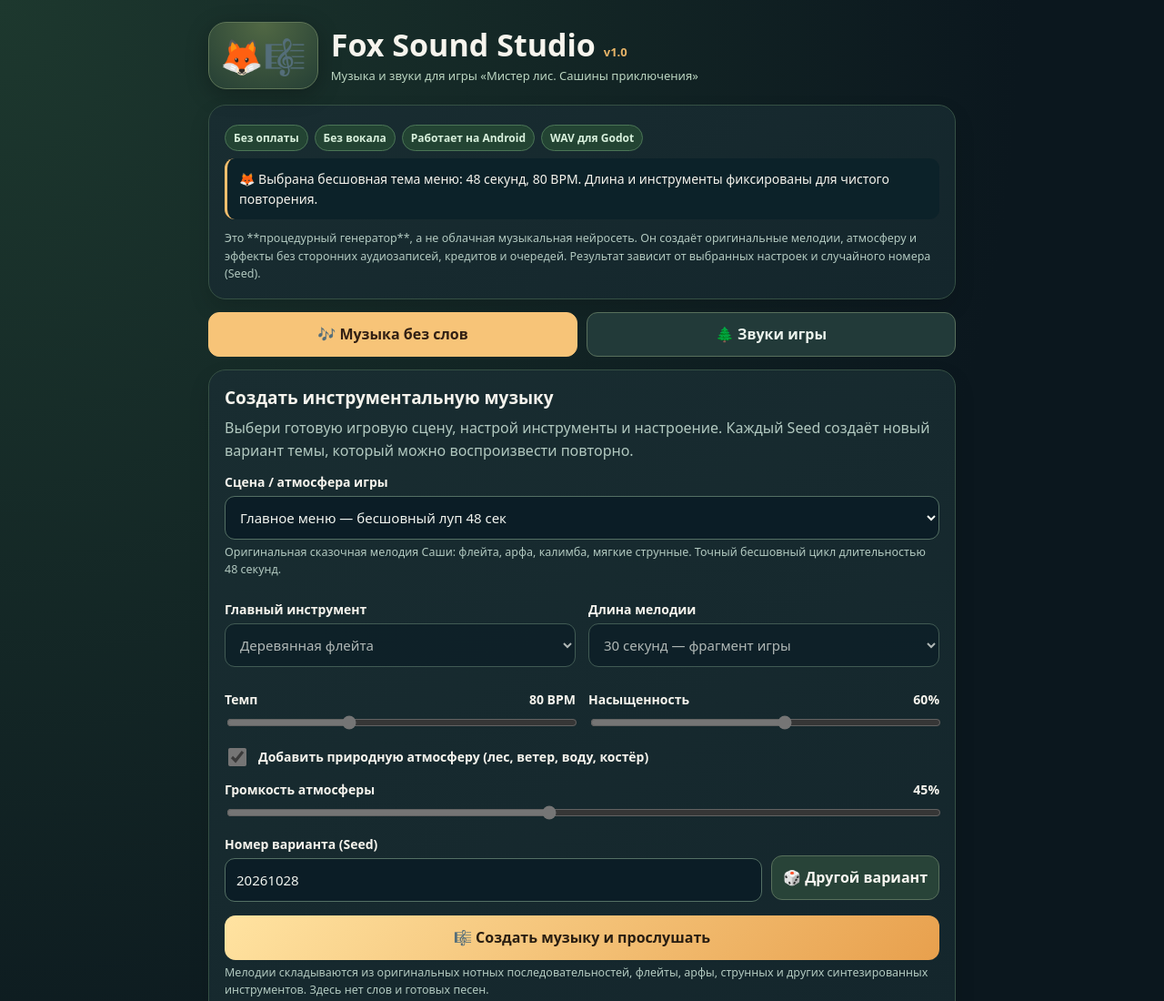
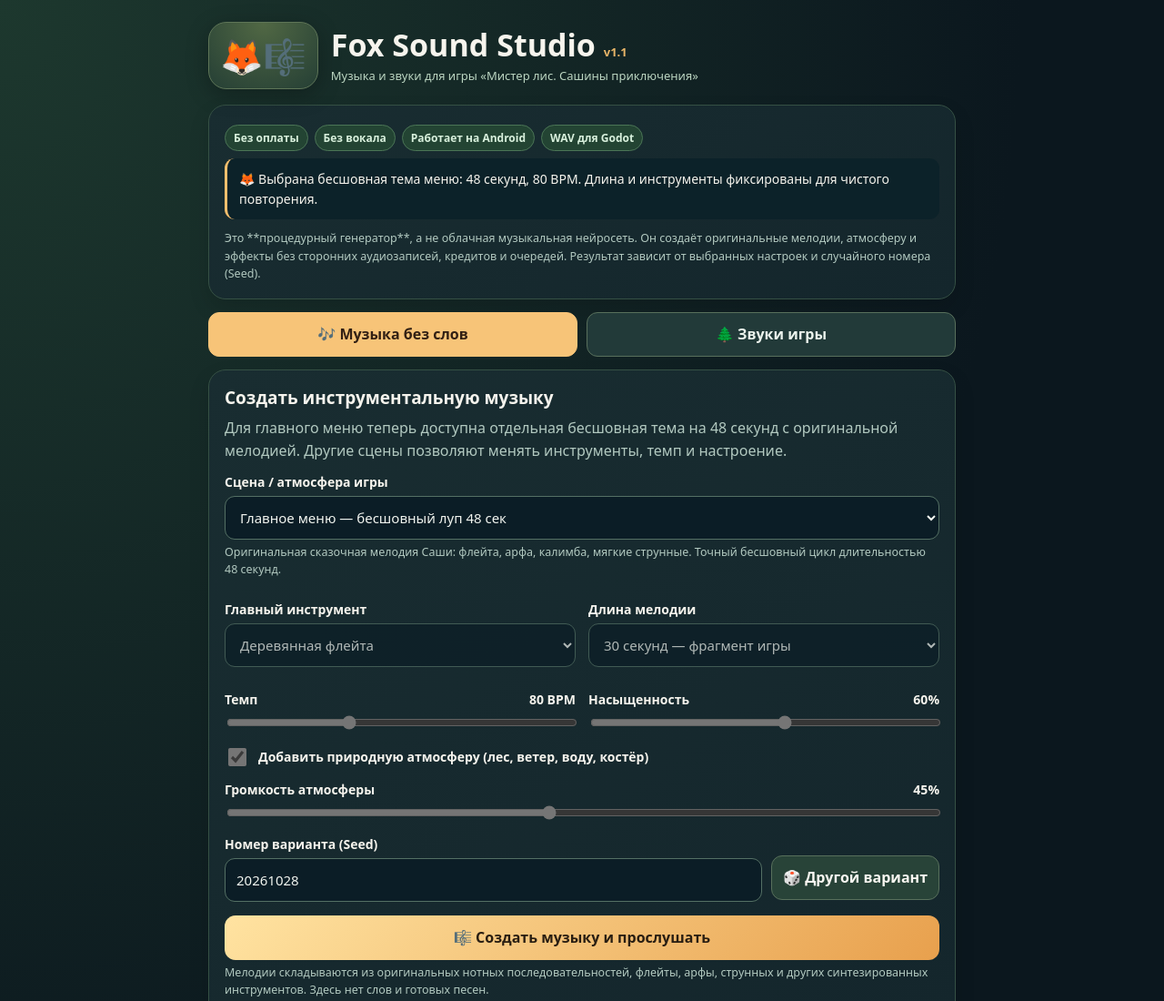
Before and after one commit to alexerrove-dotcom/alexerrove-dotcom.github.io, a plain HTML site: page fox-sound/index.html in a window 1280 px wide. Shown: the top 1100 px of the page at 91% size. Drawn offline with Linux system fonts and the light colour scheme.

Commit message:
Expose seamless main menu music preset in Fox Sound Studio v1.1

```diff
--- a/fox-sound/index.html
+++ b/fox-sound/index.html
@@ -52,7 +52,7 @@ code{color:#fbd7a1}
 <main>
 <header>
  <div class="mark" aria-hidden="true">🦊🎼</div>
- <div><h1>Fox Sound Studio <span style="font-size:13px;color:#e7b468">v1.0</span></h1><p>Музыка и звуки для игры «Мистер лис. Сашины приключения»</p></div>
+ <div><h1>Fox Sound Studio <span style="font-size:13px;color:#e7b468">v1.1</span></h1><p>Музыка и звуки для игры «Мистер лис. Сашины приключения»</p></div>
 </header>
 <div class="panel">
  <span class="tag">Без оплаты</span><span class="tag">Без вокала</span><span class="tag">Работает на Android</span><span class="tag">WAV для Godot</span>
@@ -65,7 +65,7 @@ code{color:#fbd7a1}
 </div>
 <section id="musicView" class="panel">
  <h2>Создать инструментальную музыку</h2>
- <p>Выбери готовую игровую сцену, настрой инструменты и настроение. Каждый Seed создаёт новый вариант темы, который можно воспроизвести повторно.</p>
+ <p>Для главного меню теперь доступна отдельная бесшовная тема на 48 секунд с оригинальной мелодией. Другие сцены позволяют менять инструменты, темп и настроение.</p>
  <label for="preset">Сцена / атмосфера игры</label>
  <select id="preset"></select>
  <p id="presetDesc" class="hint">Тёплая прогулка Саши по солнечной поляне</p>
@@ -131,5 +131,5 @@ code{color:#fbd7a1}
 </section>
 <footer>Fox Sound Studio · Zhenixpick. Оригинальный процедурный синтез: без вокала, без внешнего API, без сэмплов сторонних исполнителей. Для коммерческого использования аудио учитывай права на собственные композиции и общее звуковое оформление игры. Работает в современном Chrome на Android. При создании длинной музыки экран не закрывай.</footer>
 </main>
-<script src="./studio.js"></script>
+<script src="./menu-loop.js"></script><script src="./studio.js"></script>
 </body></html>
```
